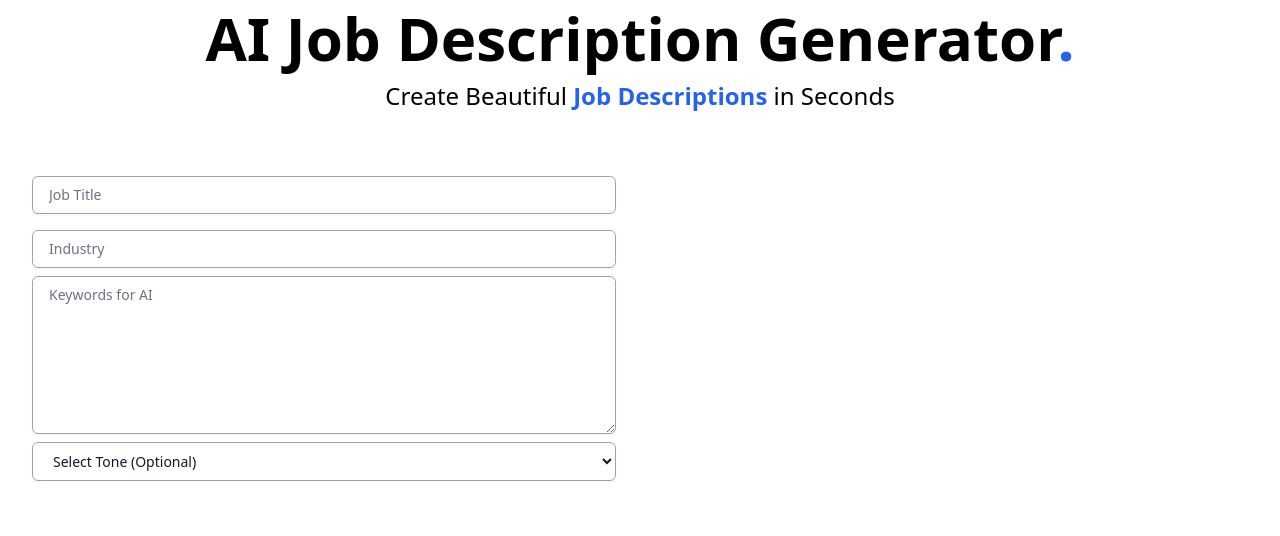
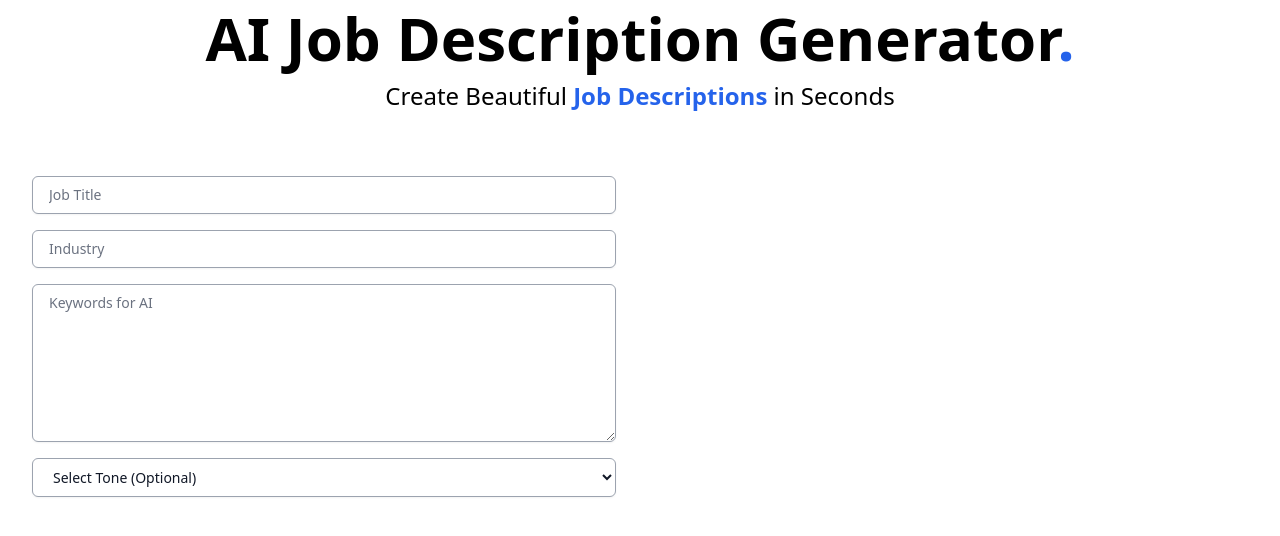
Before and after one commit to emelyn-barrientos/ai-jobbish-descriptions, a Next.js app: page / in a window 1280 px wide. Shown: the top 536 px of the page. Built offline with nearby package versions, Linux system fonts and the light colour scheme.

Commit message:
Add flex column styling to each form field div

```diff
--- a/src/components/Dashboard.js
+++ b/src/components/Dashboard.js
@@ -31,7 +31,7 @@ export default function Dashboard() {
             />
           </div>
           {/* Industry */}
-          <div>
+          <div className="flex flex-col">
             <label className="sr-only" htmlFor="industry">
               Industry
             </label>
@@ -47,7 +47,7 @@ export default function Dashboard() {
             />
           </div>
           {/* AI Keywords */}
-          <div>
+          <div className="flex flex-col">
             <label className="sr-only" htmlFor="keywords">
               Keywords for AI
             </label>
@@ -63,7 +63,7 @@ export default function Dashboard() {
             />
           </div>
           {/* Tone */}
-          <div>
+          <div className="flex flex-col">
             <label className="sr-only" htmlFor="tone">
               Tone
             </label>
```
